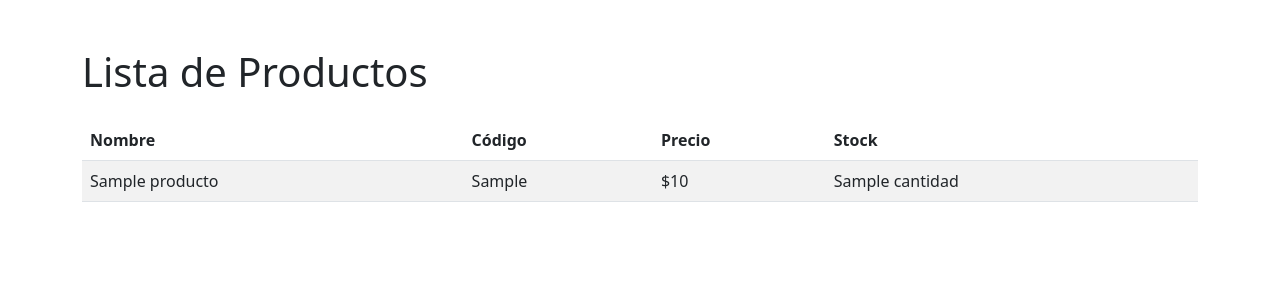
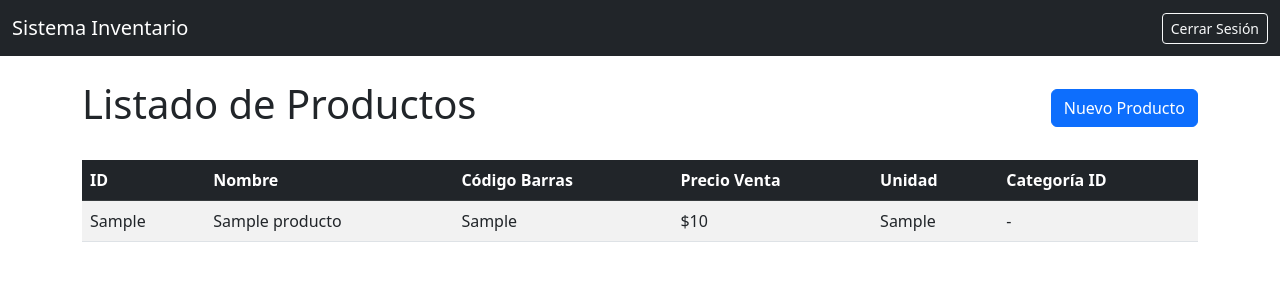
Before and after one commit to AngelMontecino/sistema_inventario_practica, a Django app: template frontend/web/templates/productos.html in a window 1280 px wide. Shown: the top 300 px of the page. Run offline with Django 5.2, Linux system fonts and the light colour scheme; the template is opened without the code that fills it: most values are stand-ins (such as "Sample title", 1, 10 or a date in 2020).

Commit message:
implementar login, seguridad y listado de productos (prueba)

```diff
--- a/frontend/core/urls.py
+++ b/frontend/core/urls.py
@@ -15,10 +15,9 @@ Including another URLconf
     2. Add a URL to urlpatterns:  path('blog/', include('blog.urls'))
 """
 from django.contrib import admin
-from django.urls import path
-from web.views import lista_productos
+from django.urls import path, include
 
 urlpatterns = [
     path('admin/', admin.site.urls),
-    path('productos/', lista_productos, name='productos'),
+    path('', include('web.urls')),
 ]
--- /dev/null
+++ b/frontend/web/templates/base.html
@@ -0,0 +1,48 @@
+<!DOCTYPE html>
+<html lang="es">
+
+<head>
+    <meta charset="UTF-8">
+    <meta name="viewport" content="width=device-width, initial-scale=1.0">
+    <title>{% block title %}Sistema Inventario{% endblock %}</title>
+    <!-- Bootstrap 5 CSS -->
+    <link href="https://cdn.jsdelivr.net/npm/bootstrap@5.3.0/dist/css/bootstrap.min.css" rel="stylesheet">
+    <style>
+        body {
+            padding-top: 56px;
+        }
+
+        /* Espacio para navbar fija */
+    </style>
+</head>
+
+<body>
+
+    <nav class="navbar navbar-expand-lg navbar-dark bg-dark fixed-top">
+        <div class="container-fluid">
+            <a class="navbar-brand" href="#">Sistema Inventario</a>
+            <button class="navbar-toggler" type="button" data-bs-toggle="collapse" data-bs-target="#navbarContent">
+                <span class="navbar-toggler-icon"></span>
+            </button>
+
+            <div class="collapse navbar-collapse" id="navbarContent">
+                <ul class="navbar-nav me-auto mb-2 mb-lg-0">
+                    <!-- Enlaces futuros -->
+                </ul>
+                <div class="d-flex">
+                    <a href="{% url 'logout' %}" class="btn btn-outline-light btn-sm">Cerrar Sesión</a>
+                </div>
+            </div>
+        </div>
+    </nav>
+
+    <div class="container mt-4">
+        {% block content %}
+        {% endblock %}
+    </div>
+
+    <!-- Bootstrap 5 JS Bundle -->
+    <script src="https://cdn.jsdelivr.net/npm/bootstrap@5.3.0/dist/js/bootstrap.bundle.min.js"></script>
+</body>
+
+</html>
--- a/frontend/web/templates/productos.html
+++ b/frontend/web/templates/productos.html
@@ -1,43 +1,45 @@
-<!DOCTYPE html>
-<html>
+{% extends 'base.html' %}
 
-<head>
-    <title>Inventario</title>
-    <link href="https://cdn.jsdelivr.net/npm/bootstrap@5.3.0/dist/css/bootstrap.min.css" rel="stylesheet">
-</head>
+{% block title %}Productos - Sistema Inventario{% endblock %}
 
-<body class="container mt-5">
-    <h1> Lista de Productos</h1>
-    <table class="table table-striped mt-4">
-        <thead>
+{% block content %}
+<div class="d-flex justify-content-between align-items-center mb-4">
+    <h1>Listado de Productos</h1>
+    <button class="btn btn-primary">Nuevo Producto</button>
+</div>
+
+{% if error %}
+<div class="alert alert-danger">{{ error }}</div>
+{% endif %}
+
+<div class="table-responsive">
+    <table class="table table-striped table-hover">
+        <thead class="table-dark">
             <tr>
+                <th>ID</th>
                 <th>Nombre</th>
-                <th>Código</th>
-                <th>Precio</th>
-                <th>Stock</th>
+                <th>Código Barras</th>
+                <th>Precio Venta</th>
+                <th>Unidad</th>
+                <th>Categoría ID</th>
             </tr>
         </thead>
         <tbody>
             {% for p in productos %}
             <tr>
+                <td>{{ p.id_producto }}</td>
                 <td>{{ p.nombre }}</td>
-                <td>{{ p.codigo_barras }}</td>
+                <td>{{ p.codigo_barras|default:"-" }}</td>
                 <td>${{ p.precio_venta }}</td>
-                <td>
-                    {% if p.inventarios %}
-                    {{ p.inventarios.0.cantidad }}
-                    {% else %}
-                    0
-                    {% endif %}
-                </td>
+                <td>{{ p.unidad_medida }}</td>
+                <td>{{ p.id_categoria|default:"-" }}</td>
             </tr>
             {% empty %}
             <tr>
-                <td colspan="4">No hay datos.</td>
+                <td colspan="6" class="text-center">No hay productos registrados.</td>
             </tr>
             {% endfor %}
         </tbody>
     </table>
-</body>
-
-</html>
+</div>
+{% endblock %}
--- /dev/null
+++ b/frontend/web/urls.py
@@ -0,0 +1,12 @@
+from django.urls import path
+from django.views.generic import RedirectView
+from . import views
+
+urlpatterns = [
+    # Redirigir raíz a login
+    path('', RedirectView.as_view(pattern_name='login', permanent=False)),
+
+    path('login/', views.login_view, name='login'),
+    path('logout/', views.logout_view, name='logout'),
+    path('productos/', views.lista_productos, name='lista_productos'),
+]
```
Also changed, not shown: frontend/web/decorators.py (added, +10 -0 lines), frontend/web/templates/login.html (added, +59 -0 lines), frontend/web/views.py (+64 -11 lines), frontend/db.sqlite3, 1 other file.
